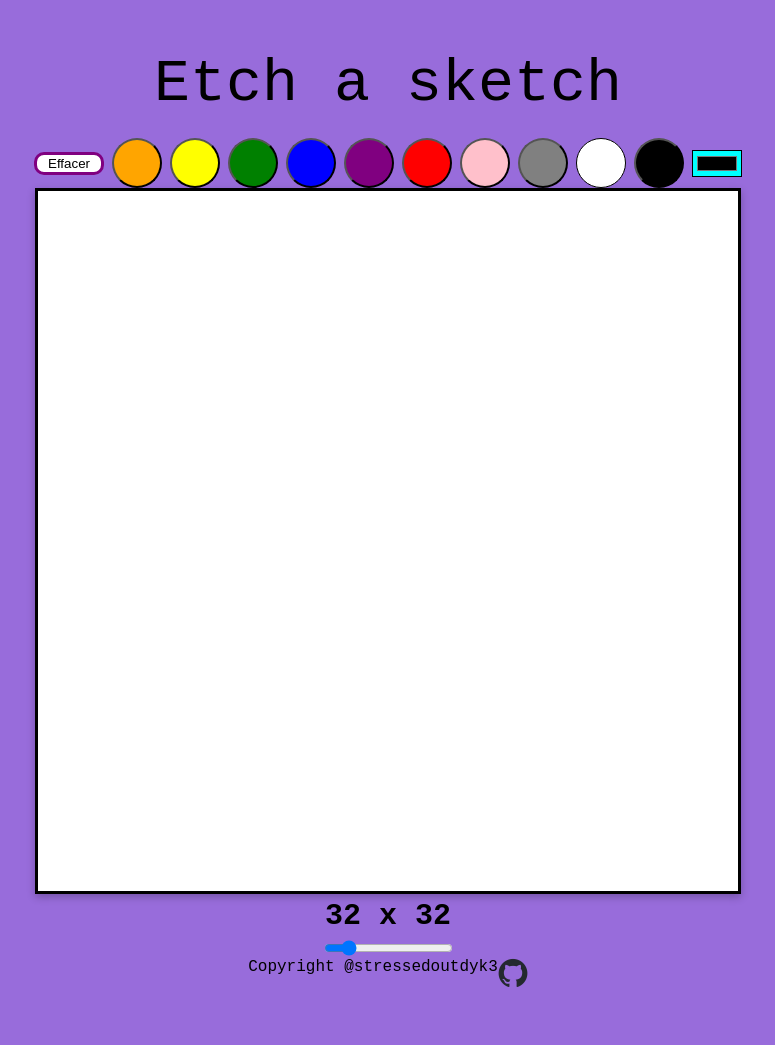
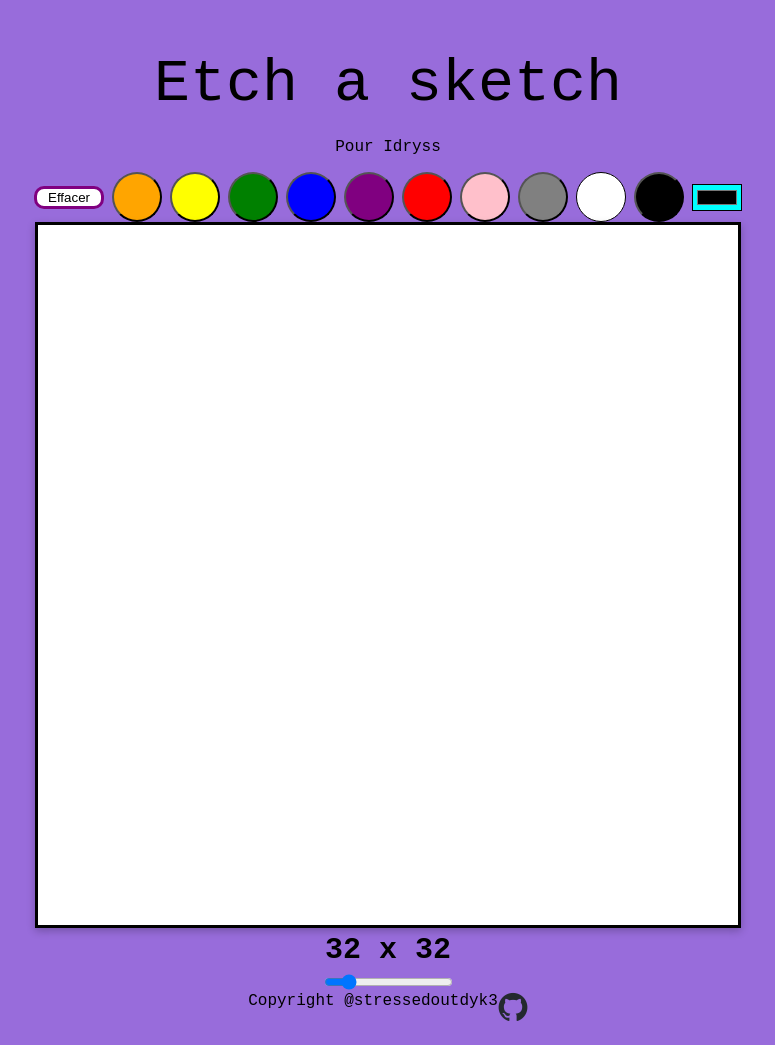
Before and after one commit to laurianesablon/etch-a-sketch, a plain HTML site: page index.html in a window 1280 px wide. Shown: the whole page, without its empty margins (252-1027 px from the left). Drawn offline with Linux system fonts and the light colour scheme.

Commit message:
ajout idryss

```diff
--- a/index.html
+++ b/index.html
@@ -9,6 +9,7 @@
 </head>
 <body>
     <header>Etch a sketch</header>
+    <p class="idryss">Pour Idryss</p>
         <div class="main">
         <div class="colorCanva">
         <div class="colorContainer">
--- a/style.css
+++ b/style.css
@@ -18,6 +18,11 @@ header {
     align-items: center;
     flex-direction: column;
     margin-bottom: 20px;
+}
+
+.idryss {
+    display: flex;
+    justify-content: center;
 }
 p {
     color: black;
```
